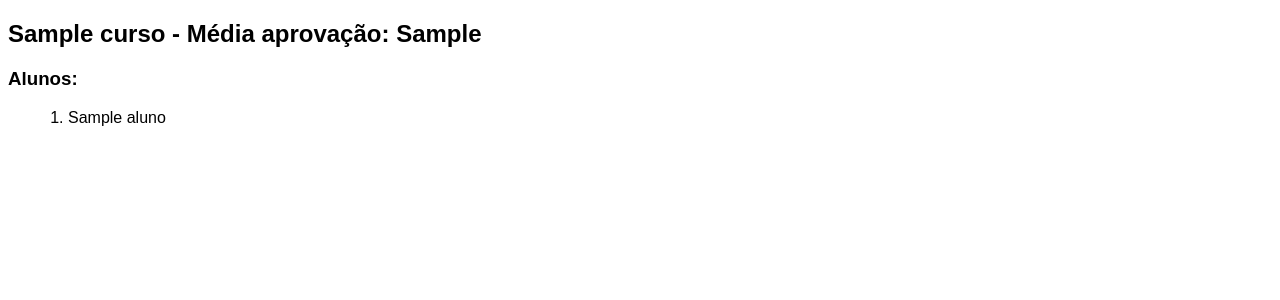
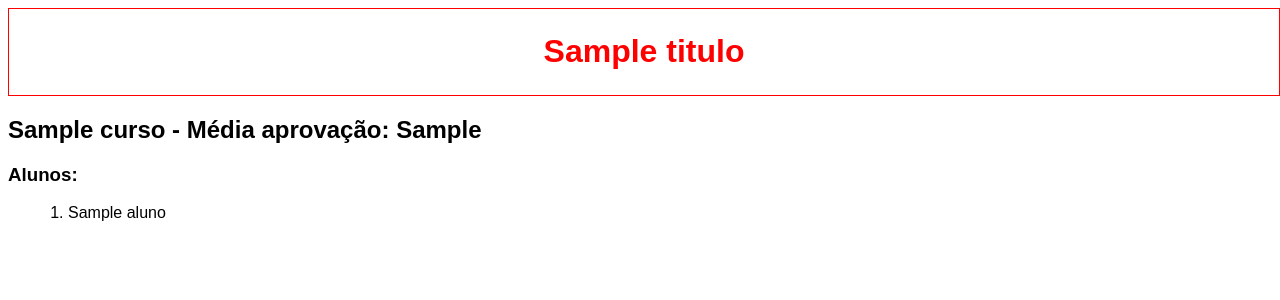
Before and after one commit to LUC4Slap/api-faculdade, a Python web app: template templates/relatorio_cursos.html in a window 1280 px wide. Shown: the top 300 px of the page. Run offline with Jinja, Linux system fonts and the light colour scheme; the template is opened without the code that fills it: most values are stand-ins (such as "Sample title", 1, 10 or a date in 2020).

Commit message:
feat: cria dto para relatorio e muda de get para post a rota de relatorio

```diff
--- /dev/null
+++ b/dtos/relatorio_curso_dto.py
@@ -0,0 +1,6 @@
+from pydantic import BaseModel, Field, EmailStr
+from typing import Optional
+class RelatroioCursoDto(BaseModel):
+    gte: Optional[bool]
+    lte: Optional[bool]
+    media: float
--- a/templates/relatorio_cursos.html
+++ b/templates/relatorio_cursos.html
@@ -7,9 +7,20 @@
         body { font-family: Arial, sans-serif; }
         .curso { margin-bottom: 30px; }
         .aluno { margin-left: 20px; }
+        .container: {
+            display: flex;
+            width: 100%;
+            justify-content: center;
+            align-items: center;
+            padding: 3px;
+            border: 1px solid red;
+        }
     </style>
 </head>
 <body>
+    <div style="display: flex; width: 100%; justify-content: center; align-items: center; padding: 3px; border: 1px solid red;">
+        <h1 style="color: red;">{{titulo}}</h1>
+    </div>
     {% for item in dados %}
         <div class="curso">
             <h2>{{ item.curso.nome }} - Média aprovação: {{ item.curso.media_aprovacao }}</h2>
```
Also changed, not shown: routes/routes_cursos.py (+4 -3 lines), services/relatorio_curso_service.py (+13 -3 lines).
